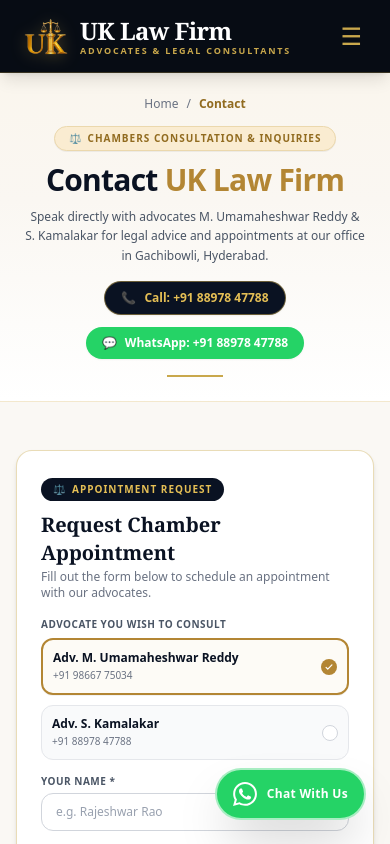
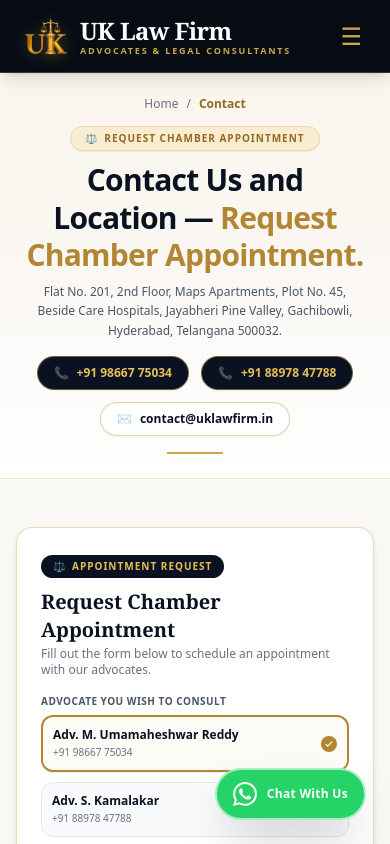
Before and after one commit to kavithamedida4-web/Lawyer-website, a Next.js app: page /contact in a window 390 px wide. Shown: the top 844 px of the page. Built offline with nearby package versions, Linux system fonts and the light colour scheme.

Commit message:
Update /contact page header, metadata, and both advocate phone numbers

```diff
--- a/app/contact/page.tsx
+++ b/app/contact/page.tsx
@@ -6,9 +6,9 @@ import Footer from '@/components/Footer';
 import WhatsAppButton from '@/components/WhatsAppButton';
 
 export const metadata: Metadata = {
-  title: 'Contact Us & Chambers Consultation',
+  title: 'Contact Us & Request Chamber Appointment',
   description:
-    'Schedule a confidential legal consultation with senior advocates M. Umamaheshwar Reddy (B.Sc., M.Sc., LL.B.) and S. Kamalakar (B.B.M., M.C.A., LL.B.) at UK Law Firm chambers in Gachibowli, Hyderabad.',
+    'Request a chamber appointment with advocates M. Umamaheshwar Reddy (B.Sc., M.Sc., LL.B.) and S. Kamalakar (B.B.M., M.C.A., LL.B.) at UK Law Firm chambers in Gachibowli, Hyderabad.',
 };
 
 export default function ContactPage() {
@@ -30,36 +30,41 @@ export default function ContactPage() {
           {/* Pill Badge */}
           <div className="inline-flex items-center gap-1.5 bg-[#faecd1] text-[#916b1f] border border-[#ebd8ad] px-3.5 py-1 rounded-full text-[10px] font-bold tracking-widest uppercase mb-2.5 shadow-2xs">
             <span>⚖️</span>
-            <span>CHAMBERS CONSULTATION &amp; INQUIRIES</span>
+            <span>REQUEST CHAMBER APPOINTMENT</span>
           </div>
 
           {/* Heading */}
-          <h1 className="text-3xl sm:text-4xl lg:text-[42px] font-sans font-semibold text-[#0a1222] tracking-tight leading-tight mb-2 max-w-[600px] mx-auto">
-            Contact <span className="text-[#b38634]">UK Law Firm</span>
+          <h1 className="text-3xl sm:text-4xl lg:text-[42px] font-sans font-semibold text-[#0a1222] tracking-tight leading-tight mb-2 max-w-[700px] mx-auto">
+            Contact Us and Location — <span className="text-[#b38634]">Request Chamber Appointment.</span>
           </h1>
 
           {/* Subtitle */}
           <p className="text-gray-600 text-xs sm:text-sm max-w-xl mx-auto leading-relaxed">
-            Speak directly with advocates M. Umamaheshwar Reddy &amp; S. Kamalakar for legal advice and appointments at our office in Gachibowli, Hyderabad.
+            Flat No. 201, 2nd Floor, Maps Apartments, Plot No. 45, Beside Care Hospitals, Jayabheri Pine Valley, Gachibowli, Hyderabad, Telangana 500032.
           </p>
 
           {/* Direct Phone & WhatsApp Bar */}
           <div className="flex flex-wrap items-center justify-center gap-3 mt-4">
             <a
+              href="tel:+919866775034"
+              className="inline-flex items-center gap-2 bg-[#0a1222] hover:bg-[#14233c] text-[#e5bf55] border border-[#c9a84c]/50 px-4 py-2 rounded-full text-xs font-bold transition-all shadow-xs"
+            >
+              <span>📞</span>
+              <span>+91 98667 75034</span>
+            </a>
+            <a
               href="tel:+918897847788"
               className="inline-flex items-center gap-2 bg-[#0a1222] hover:bg-[#14233c] text-[#e5bf55] border border-[#c9a84c]/50 px-4 py-2 rounded-full text-xs font-bold transition-all shadow-xs"
             >
               <span>📞</span>
-              <span>Call: +91 88978 47788</span>
+              <span>+91 88978 47788</span>
             </a>
             <a
-              href="https://wa.me/918897847788?text=Hello%20UK%20Law%20Firm,%20I%20would%20like%20to%20consult%20regarding%20a%20legal%20matter."
-              target="_blank"
-              rel="noopener noreferrer"
-              className="inline-flex items-center gap-2 bg-[#25D366] hover:bg-[#20ba5a] text-white px-4 py-2 rounded-full text-xs font-bold transition-all shadow-xs"
+              href="mailto:contact@uklawfirm.in"
+              className="inline-flex items-center gap-2 bg-white hover:bg-gray-50 text-[#0a1222] border border-[#c9a84c]/50 px-4 py-2 rounded-full text-xs font-bold transition-all shadow-xs"
             >
-              <span>💬</span>
-              <span>WhatsApp: +91 88978 47788</span>
+              <span>✉️</span>
+              <span>contact@uklawfirm.in</span>
             </a>
           </div>
 
```
